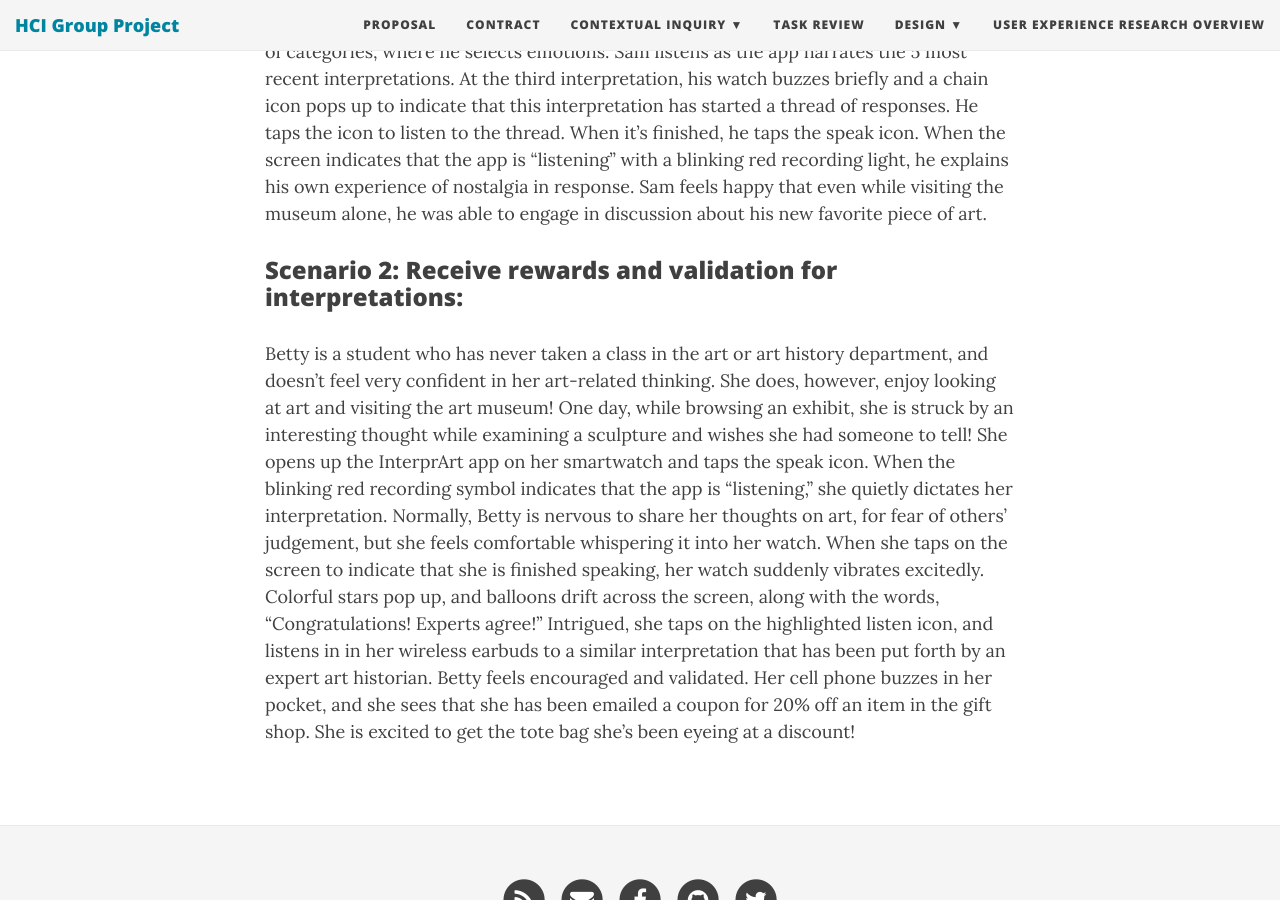
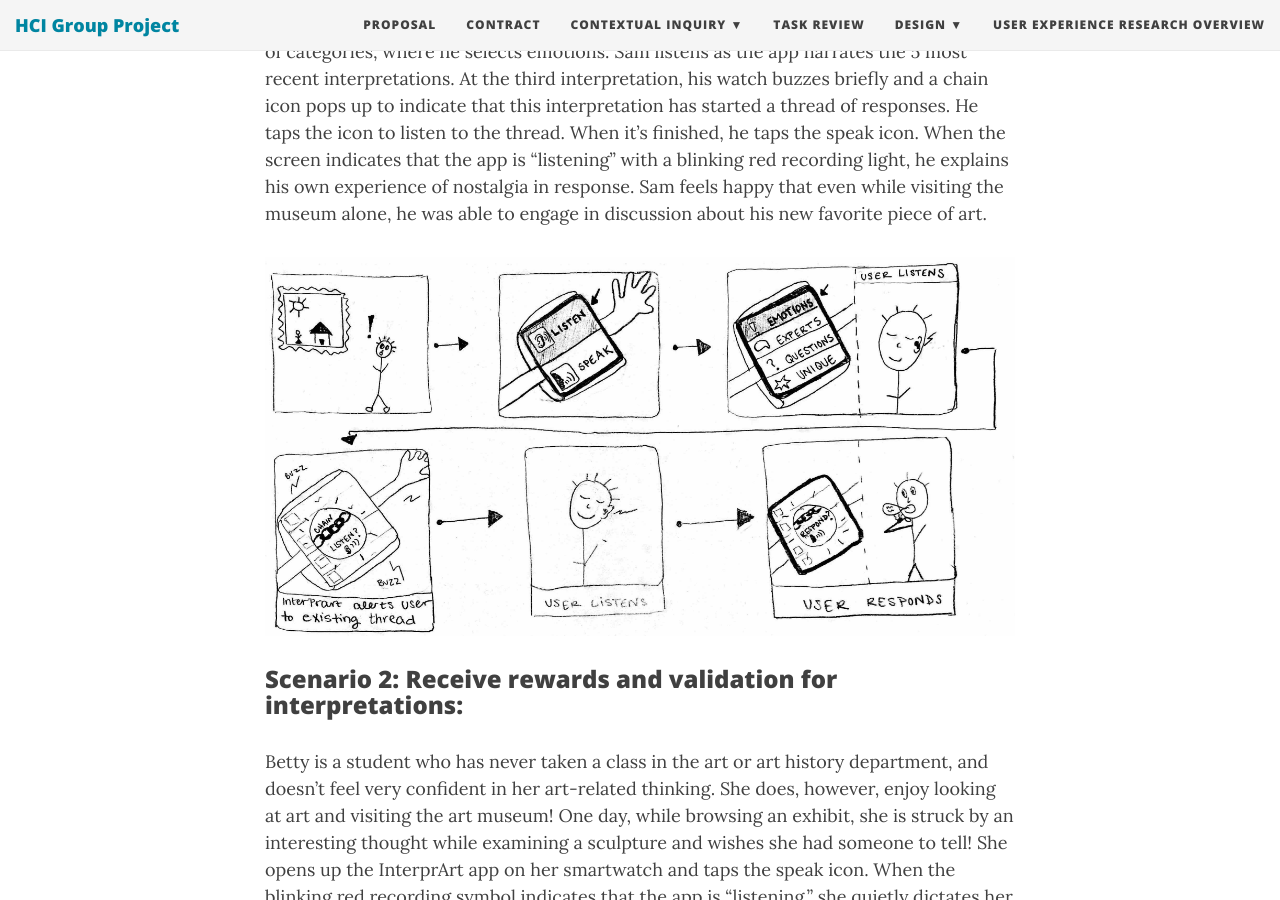
Before and after one commit to mc-mejia/HCIGroupProject, a Jekyll site: the page built from uxResearchOverview.md, in a window 1280 px wide and 900 px high, scrolled down 2377 px. Built offline with Jekyll 4.4.1, drawn with Linux system fonts in a browser that asks for light colours; nearby versions of some CDN libraries; our own code applies the rules of GitHub Pages for plain Markdown files.

Commit message:
Update uxResearchOverview.md

```diff
--- a/uxResearchOverview.md
+++ b/uxResearchOverview.md
@@ -15,5 +15,9 @@
 ### Scenario 1: Facilitate conversation and collaboration about art:
 Sam is a student at Williams who enjoys art, but doesn’t have many friends who share this interest and would want to engage in discussions on the subject. One day, while visiting the art museum solo, Sam, is particularly intrigued by a painting in a new exhibit. It reminds him of his childhood, and he feels extremely nostalgic. Wondering if other museum visitors shared this experience, Sam puts in his wireless earbuds and opens up the InterprArt app on his smartwatch. He selects the listen icon, and is taken to a screen of categories, where he selects emotions. Sam listens as the app narrates the 5 most recent interpretations. At the third interpretation, his watch buzzes briefly and a chain icon pops up to indicate that this interpretation has started a thread of responses. He taps the icon to listen to the thread. When it’s finished, he taps the speak icon. When the screen indicates that the app is “listening” with a blinking red recording light, he explains his own experience of nostalgia in response. Sam feels happy that even while visiting the museum alone, he was able to engage in discussion about his new favorite piece of art.
 
+![Collaborate Storyboard](/img/CollabStory.jpg)
+
 ### Scenario 2: Receive rewards and validation for interpretations:
 Betty is a student who has never taken a class in the art or art history department, and doesn’t feel very confident in her art-related thinking. She does, however, enjoy looking at art and visiting the art museum! One day, while browsing an exhibit, she is struck by an interesting thought while examining a sculpture and wishes she had someone to tell! She opens up the InterprArt app on her smartwatch and taps the speak icon. When the blinking red recording symbol indicates that the app is “listening,” she quietly dictates her interpretation. Normally, Betty is nervous to share her thoughts on art, for fear of others’ judgement, but she feels comfortable whispering it into her watch. When she taps on the screen to indicate that she is finished speaking, her watch suddenly vibrates excitedly. Colorful stars pop up, and balloons drift across the screen, along with the words, “Congratulations! Experts agree!” Intrigued, she taps on the highlighted listen icon, and listens in in her wireless earbuds to a similar interpretation that has been put forth by an expert art historian. Betty feels encouraged and validated. Her cell phone buzzes in her pocket, and she sees that she has been emailed a coupon for 20% off an item in the gift shop. She is excited to get the tote bag she’s been eyeing at a discount!
+
+![Reward Storyboard](/img/RewardStory.jpg)
```
